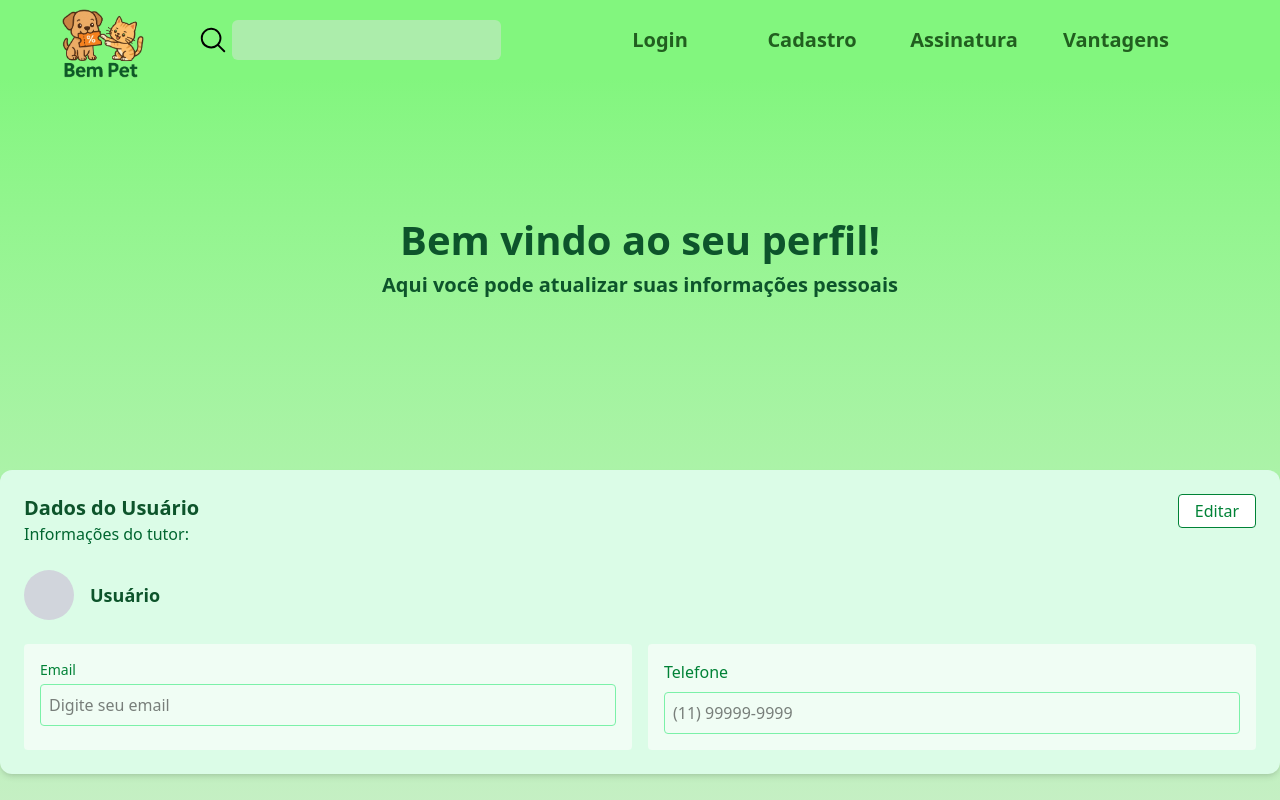
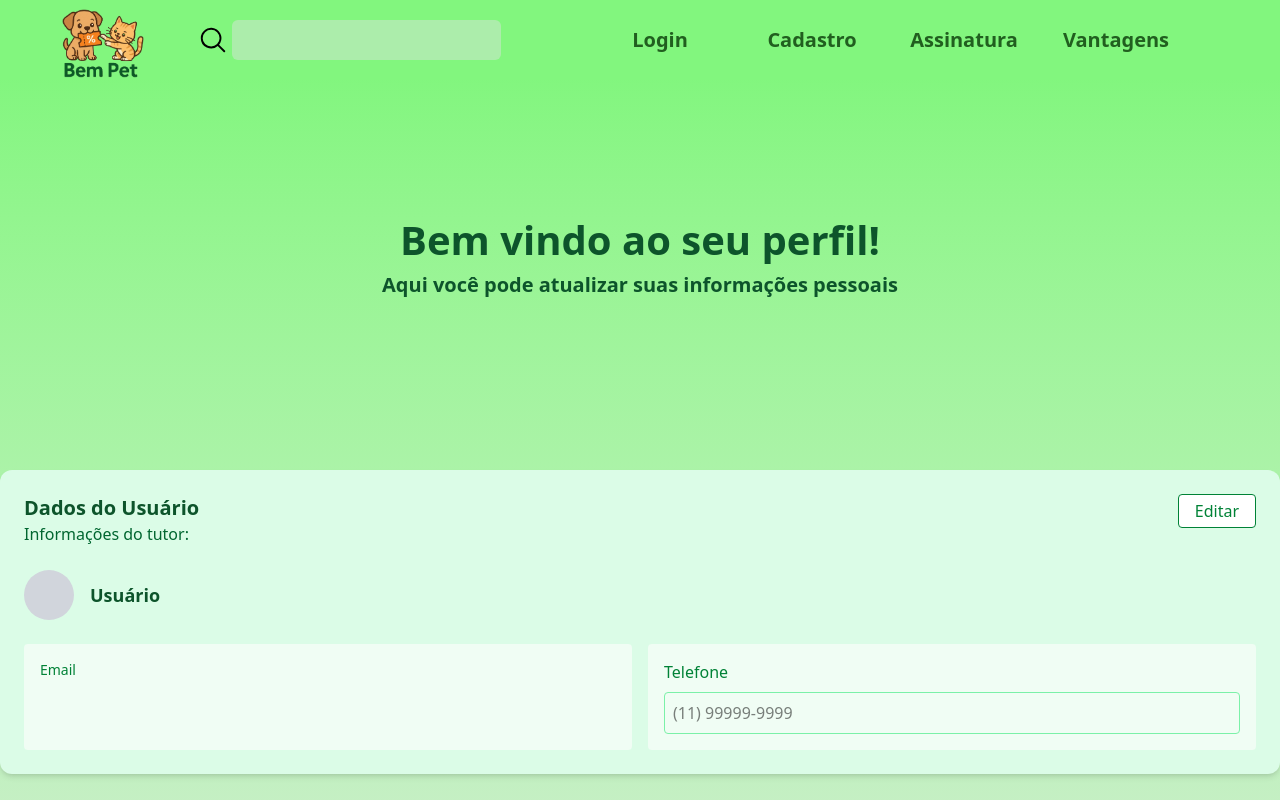
Before and after one commit to erlizaellen/projetobempet, a Next.js app: page /page-usuario in a window 1280 px wide. Shown: the top 800 px of the page. Built offline with nearby package versions, Linux system fonts and the light colour scheme.

Commit message:
page-usuario resp-ok

```diff
--- a/src/pages/page-usuario/index.jsx
+++ b/src/pages/page-usuario/index.jsx
@@ -8,7 +8,7 @@ export default function PageUsuario() {
 
   return (
     <PageWrapper>
-      <div className="w-full h-[350px] flex flex-col items-center justify-center">
+      <div className="w-full h-[350px] flex flex-col items-center justify-center max-md:hidden">
         <h1 className="text-[40px] font-bold text-green-900">
           Bem vindo ao seu perfil!
         </h1>
@@ -39,11 +39,7 @@ export default function PageUsuario() {
         <div className="flex flex-col md:flex-row gap-4">
           <div className="flex flex-col bg-green-50 p-4 rounded w-full">
             <label className="text-sm mb-1 text-green-700">Email</label>
-            <input
-              type="Email"
-              placeholder="Digite seu email"
-              className="p-2 rounded border border-green-300 outline-none"
-            />
+            <p></p>
           </div>
 
           <div className="flex flex-col bg-green-50 p-4 rounded w-full">
@@ -81,12 +77,12 @@ export default function PageUsuario() {
                 <input
                   type="text"
                   placeholder="Nome do pet"
-                  className="p-2 border border-orange-300 rounded text-orange-800 outline-none"
+                  className="p-2 border border-orange-300 rounded text-orange-800 outline-none w-full"
                 />
                 <input
                   type="text"
                   placeholder="Raça"
-                  className="p-2 border border-orange-300 rounded text-orange-800 outline-none"
+                  className="p-2 border border-orange-300 rounded text-orange-800 outline-none w-full"
                 />
               </div>
             </div>
@@ -101,20 +97,20 @@ export default function PageUsuario() {
           </div>
 
           <div className="flex gap-4">
-            <div className="bg-orange-50 rounded p-3 flex-1 flex flex-col">
+            <div className="bg-orange-50 rounded p-3 flex-1 flex flex-col w-full">
               <label className="text-sm text-orange-600 mb-1">Idade</label>
               <input
                 type="text"
                 placeholder="Ex: 3 anos"
-                className="p-2 border border-orange-300 rounded text-orange-800 outline-none"
+                className="p-2 border border-orange-300 rounded text-orange-800 outline-none w-full"
               />
             </div>
-            <div className="bg-orange-50 rounded p-3 flex-1 flex flex-col">
+            <div className="bg-orange-50 rounded p-3 flex-1 flex flex-col w-full">
               <label className="text-sm text-orange-600 mb-1">Peso</label>
               <input
                 type="text"
                 placeholder="Ex: 30kg"
-                className="p-2 border border-orange-300 rounded text-orange-800 outline-none"
+                className="p-2 border border-orange-300 rounded text-orange-800 outline-none w-full"
               />
             </div>
           </div>
```
